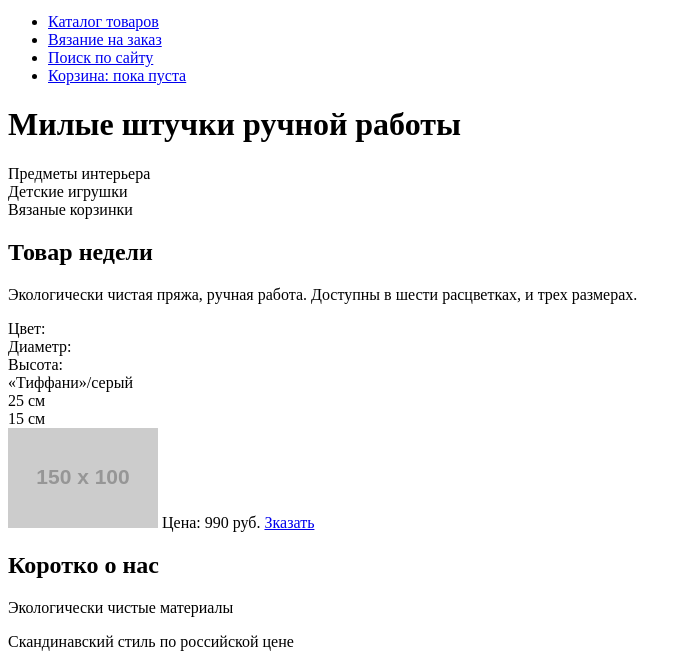
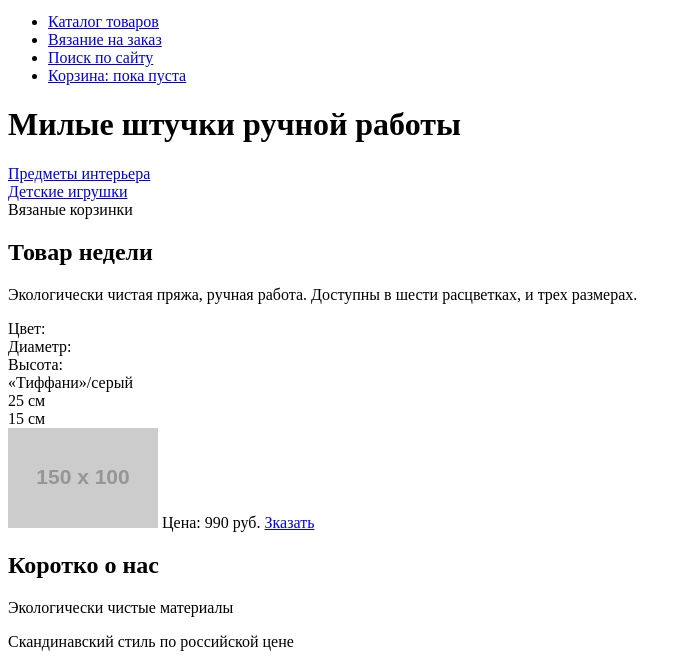
Before and after one commit to KrasavinSerg/358109-mishka, a website: page source/index.html in a window 1280 px wide. Shown: the part 136-800 px from the top of the page, without its empty margins (0-692 px from the left). Drawn offline with Linux system fonts and the light colour scheme; placeholder pictures from the web are drawn by us.

Commit message:
обернул блок в ссылку

```diff
--- a/source/index.html
+++ b/source/index.html
@@ -35,8 +35,12 @@
     </div>
 
     <section class="catalog">
-      <div class="catalog__interior">Предметы интерьера</div>
-      <div class="catalog__toys">Детские игрушки</div>
+      <a class="catalog__link" href="catalog.html">
+        <div class="catalog__interior">Предметы интерьера</div>
+      </a>
+      <a class="catalog__link" href="#">
+        <div class="catalog__toys">Детские игрушки</div>
+      </a>
     </section>
 
     <section class="best-goods">
```
